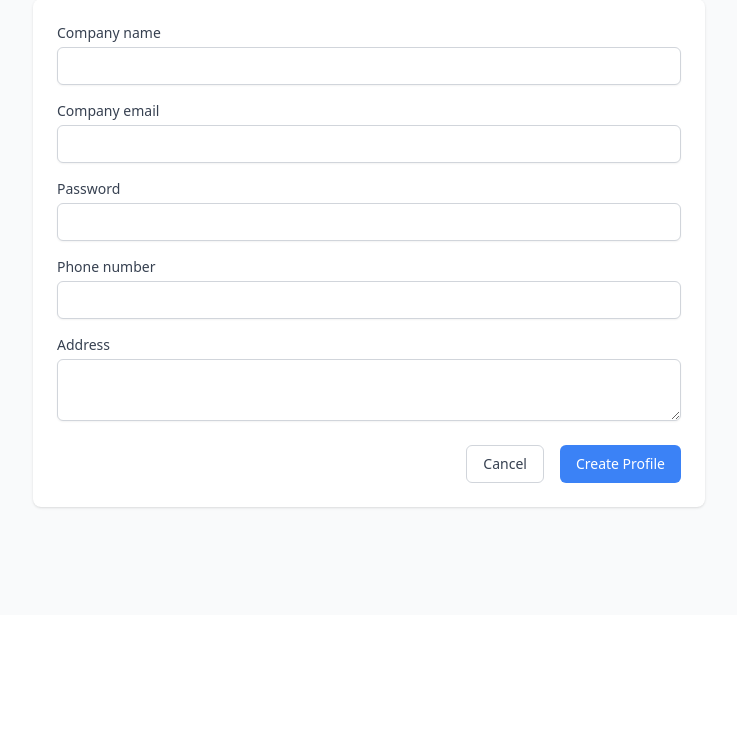
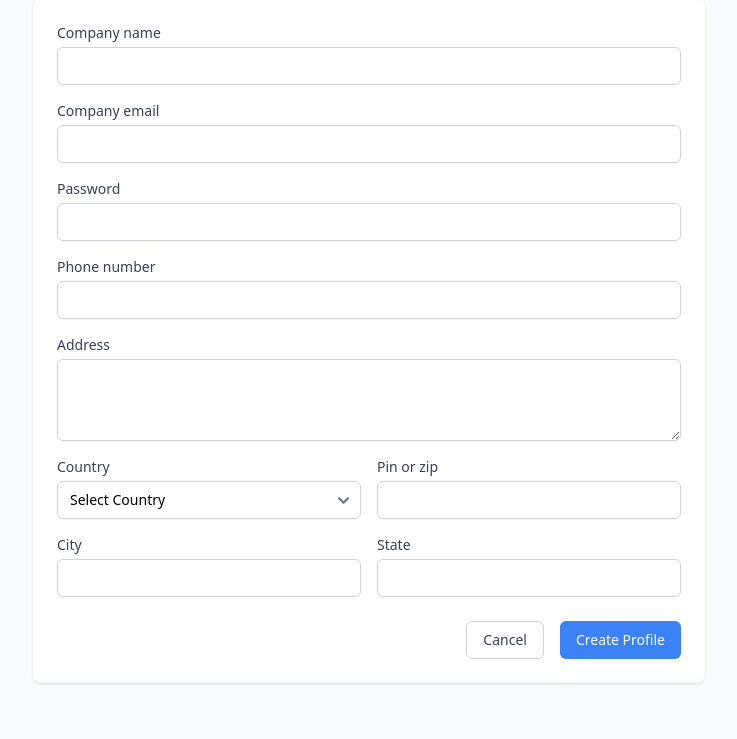
Before and after one commit to leelija-dev/billzee, a Django app: page /users/profiles/create/ in a window 1280 px wide. Shown: the part 185-924 px from the top of the page, without its empty margins (271-1008 px from the left). Before the commit the page ends 694 px from the top, so only its background shows below. Run offline with Django 4.2, Linux system fonts and the light colour scheme; a user stored in the database is signed in; some libraries are stand-ins or nearby versions.

Commit message:
modify and add new attribute for profile form

```diff
--- a/users/forms.py
+++ b/users/forms.py
@@ -1,6 +1,14 @@
 from django import forms
 from django.contrib.auth.forms import UserCreationForm
 from .models import CustomUser, Profile
+
+COUNTRY_CHOICES = [
+    ('', 'Select Country'),
+    ('india', 'India'),
+    ('us', 'United States'),
+    ('uk', 'United Kingdom'),
+    # Add more countries as needed
+]
 
 class CustomUserCreationForm(UserCreationForm):
     email = forms.EmailField(required=True)
@@ -22,10 +30,36 @@ class CustomUserForm(forms.ModelForm):
         fields = ['username', 'email', 'first_name', 'last_name']
 
 class ProfileForm(forms.ModelForm):
+    country = forms.ChoiceField(
+        choices=COUNTRY_CHOICES,
+        widget=forms.Select(attrs={
+            'id': 'id_country',
+            'class': 'country-selector '
+        })
+    )
+
     class Meta:
         model = Profile
-        fields = ['company_name', 'company_email', 'password', 'phone_number', 'address']
+        fields = [
+            'company_name', 'company_email', 'password', 'phone_number', 'address',
+            'city', 'state', 'country', 'pin_or_zip', 'gst_id'
+        ]
         widgets = {
-            'address': forms.Textarea(attrs={'rows': 3}),
+            'address': forms.Textarea(attrs={'rows': 3, 'style': 'padding: 10px;'}),
             'password': forms.PasswordInput(render_value=True),
+            'gst_id': forms.TextInput(attrs={'data-india-only': 'true'}),
         }
+
+    def __init__(self, *args, **kwargs):
+        super().__init__(*args, **kwargs)
+        self.fields['gst_id'].required = False  # Start as not required
+
+    def clean(self):
+        cleaned_data = super().clean()
+        country = cleaned_data.get('country', '').strip().lower()
+        gst_id = cleaned_data.get('gst_id', '').strip()
+
+        if country == 'india' and not gst_id:
+            self.add_error('gst_id', 'GST ID is required for India')
+        elif country != 'india' and gst_id:
+            self.add_error('gst_id', 'GST ID should only be provided for India')
--- a/users/models.py
+++ b/users/models.py
@@ -18,6 +18,11 @@ class Profile(models.Model):
     password = models.CharField(max_length=128, default='')
     phone_number = models.CharField(max_length=20)
     address = models.TextField()
+    city = models.CharField(max_length=100, blank=True)
+    state = models.CharField(max_length=100, blank=True)
+    country = models.CharField(max_length=100)
+    pin_or_zip = models.CharField(max_length=20, blank=True)
+    gst_id = models.CharField(max_length=20, blank=True)
     created_at = models.DateTimeField(auto_now_add=True)
     updated_at = models.DateTimeField(auto_now=True)
 
--- a/users/templates/users/profile_form.html
+++ b/users/templates/users/profile_form.html
@@ -17,7 +17,9 @@
         <form method="post" class="bg-white rounded-lg shadow p-6">
             {% csrf_token %}
 
+            <!-- Single Column Fields -->
             {% for field in form %}
+                {% if field.name in 'company_name company_email password phone_number address' %}
                 <div class="mb-4">
                     <label for="{{ field.id_for_label }}" class="block text-sm font-medium text-gray-700 mb-1">
                         {{ field.label }}
@@ -34,7 +36,77 @@
                     <p class="mt-2 text-sm text-gray-500">{{ field.help_text }}</p>
                     {% endif %}
                 </div>
+                {% endif %}
             {% endfor %}
+
+            <!-- Two Column Row: Country & Pin/Zip -->
+            <div class="grid grid-cols-2 gap-4 mb-4">
+                <div>
+                    <label for="{{ form.country.id_for_label }}" class="block text-sm font-medium text-gray-700 mb-1">
+                        {{ form.country.label }}
+                    </label>
+                    {% if form.country.errors %}
+                    <div class="text-red-500 text-sm mb-2 ">
+                        {{ form.country.errors }}
+                    </div>
+                    {% endif %}
+                    {{ form.country|addclass:"block w-full rounded-md border-gray-300 shadow-sm focus:border-blue-500 focus:ring-blue-500 sm:text-sm" }}
+                </div>
+
+                <div>
+                    <label for="{{ form.pin_or_zip.id_for_label }}" class="block text-sm font-medium text-gray-700 mb-1">
+                        {{ form.pin_or_zip.label }}
+                    </label>
+                    {% if form.pin_or_zip.errors %}
+                    <div class="text-red-500 text-sm mb-2">
+                        {{ form.pin_or_zip.errors }}
+                    </div>
+                    {% endif %}
+                    {{ form.pin_or_zip|addclass:"block w-full rounded-md border-gray-300 shadow-sm focus:border-blue-500 focus:ring-blue-500 sm:text-sm" }}
+                </div>
+            </div>
+
+            <!-- Two Column Row: City & State -->
+            <div class="grid grid-cols-2 gap-4 mb-4">
+                <div>
+                    <label for="{{ form.city.id_for_label }}" class="block text-sm font-medium text-gray-700 mb-1">
+                        {{ form.city.label }}
+                    </label>
+                    {% if form.city.errors %}
+                    <div class="text-red-500 text-sm mb-2">
+                        {{ form.city.errors }}
+                    </div>
+                    {% endif %}
+                    {{ form.city|addclass:"block w-full rounded-md border-gray-300 shadow-sm focus:border-blue-500 focus:ring-blue-500 sm:text-sm" }}
+                </div>
+
+                <div>
+                    <label for="{{ form.state.id_for_label }}" class="block text-sm font-medium text-gray-700 mb-1">
+                        {{ form.state.label }}
+                    </label>
+                    {% if form.state.errors %}
+                    <div class="text-red-500 text-sm mb-2">
+                        {{ form.state.errors }}
+                    </div>
+                    {% endif %}
+                    {{ form.state|addclass:"block w-full rounded-md border-gray-300 shadow-sm focus:border-blue-500 focus:ring-blue-500 sm:text-sm" }}
+                </div>
+            </div>
+
+            <!-- Conditional GST Field -->
+            <div class="mb-4" id="gst-field-container" style="display: none;">
+                <label for="{{ form.gst_id.id_for_label }}" class="block text-sm font-medium text-gray-700 mb-1">
+                    {{ form.gst_id.label }}
+                </label>
+                {% if form.gst_id.errors %}
+                <div class="text-red-500 text-sm mb-2">
+                    {{ form.gst_id.errors }}
+                </div>
+                {% endif %}
+                <div class="mt-1">
+                    {{ form.gst_id|addclass:"block w-full rounded-md border-gray-300 shadow-sm focus:border-blue-500 focus:ring-blue-500 sm:text-sm" }}
+                </div>
+            </div>
 
             <div class="flex justify-end gap-4 mt-6">
                 <a href="{% url 'users:profile_list' %}" class="px-4 py-2 border border-gray-300 rounded-md text-sm font-medium text-gray-700 hover:bg-gray-50">
@@ -47,4 +119,31 @@
         </form>
     </div>
 </div>
+
+<script>
+    document.addEventListener("DOMContentLoaded", function() {
+        const countryField = document.getElementById('id_country');
+        countryField.style.padding = '8px 12px';
+        const gstContainer = document.getElementById('gst-field-container');
+
+        function toggleGSTField() {
+            const isIndia = countryField.value.trim().toLowerCase() === 'india';
+            gstContainer.style.display = isIndia ? 'block' : 'none';
+
+            // Handle required attribute for validation
+            const gstInput = document.getElementById('id_gst_id');
+            if (gstInput) {
+                gstInput.required = isIndia;
+            }
+        }
+
+        if (countryField && gstContainer) {
+            // Initial check
+            toggleGSTField();
+
+            // Event listener for country changes
+            countryField.addEventListener('change', toggleGSTField);
+        }
+    });
+</script>
 {% endblock %}
```
Also changed, not shown: db.sqlite3, users/migrations/0006_profile_city_profile_country_profile_gst_id_and_more.py (added). Lines whose indentation alone changed are shown as unchanged.
